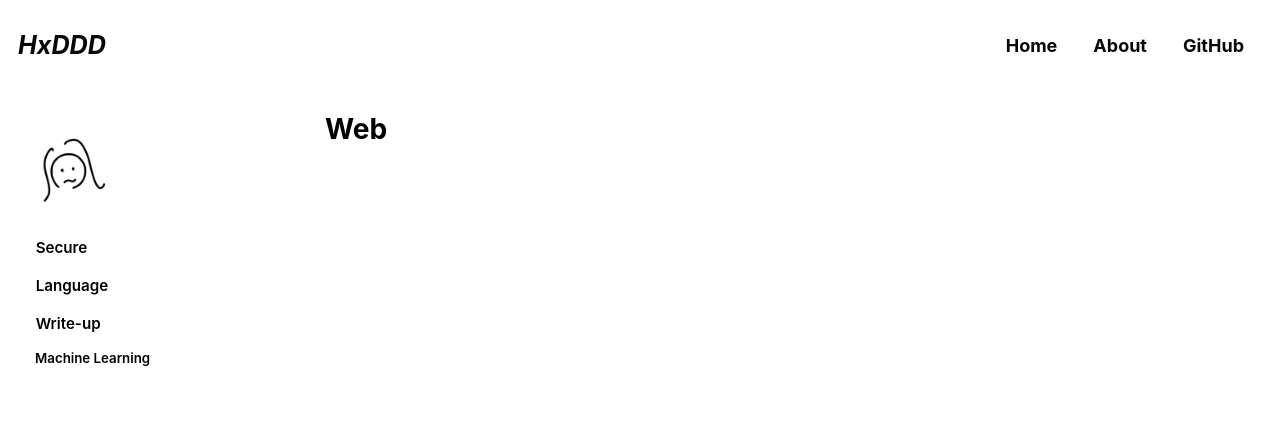
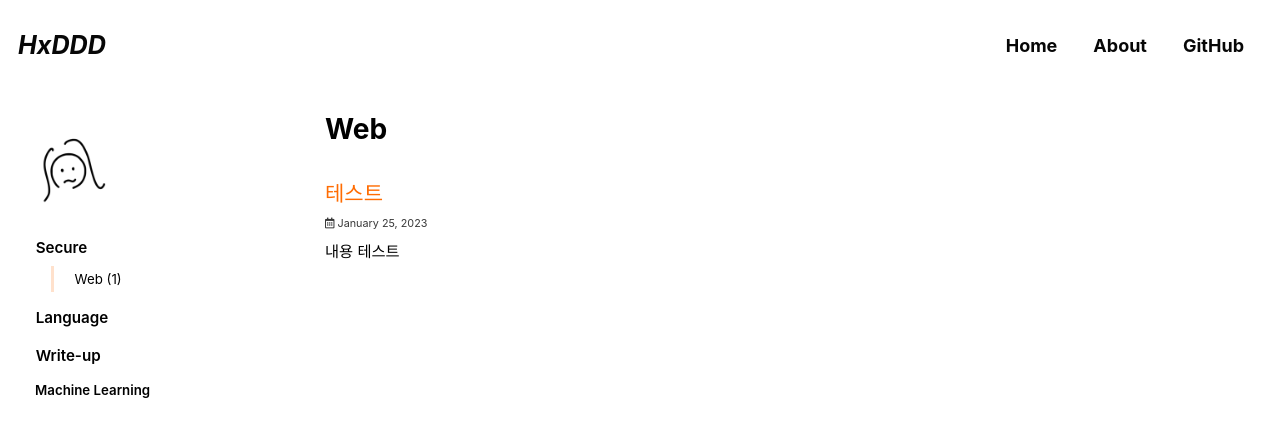
Before and after one commit to HxDDD/HxDDD.github.io, a Jekyll site: the page built from _pages/categories/category-web.md, in a window 1280 px wide and 900 px high. Shown: the top 437 px of the window. Built offline with Jekyll 4.4.1, drawn with Linux system fonts in a browser that asks for light colours; cached includes are drawn as plain includes; some web fonts are replaced; some of the changed lines change nothing that is shown.

Commit message:
theme change

```diff
--- a/_posts/2023-01-25-test.md
+++ b/_posts/2023-01-25-test.md
@@ -3,9 +3,9 @@ title: "테스트"
 excerpt: "내용 테스트"
 
 categories:
-  - web
+  - Web
 tags:
-  - [secure, web, test]
+  - []
 
 permalink: /web/test123
 
```
